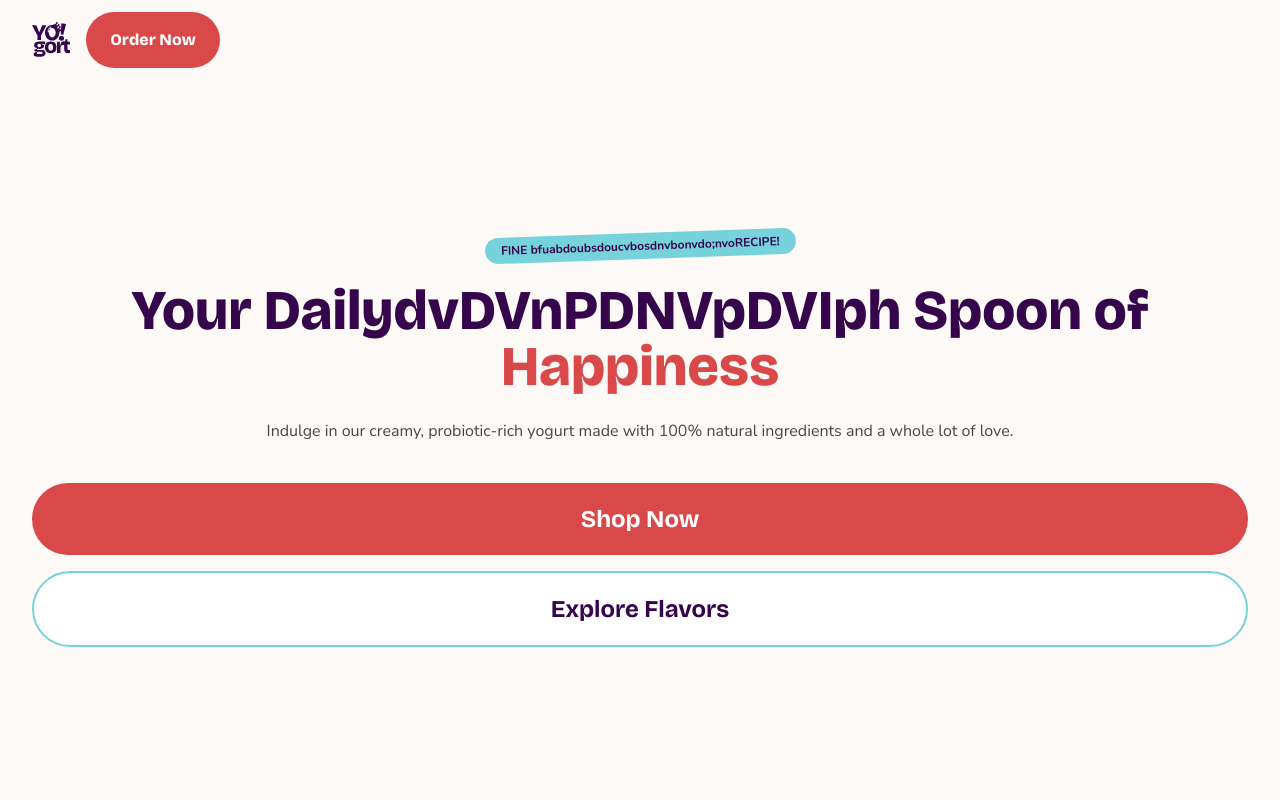
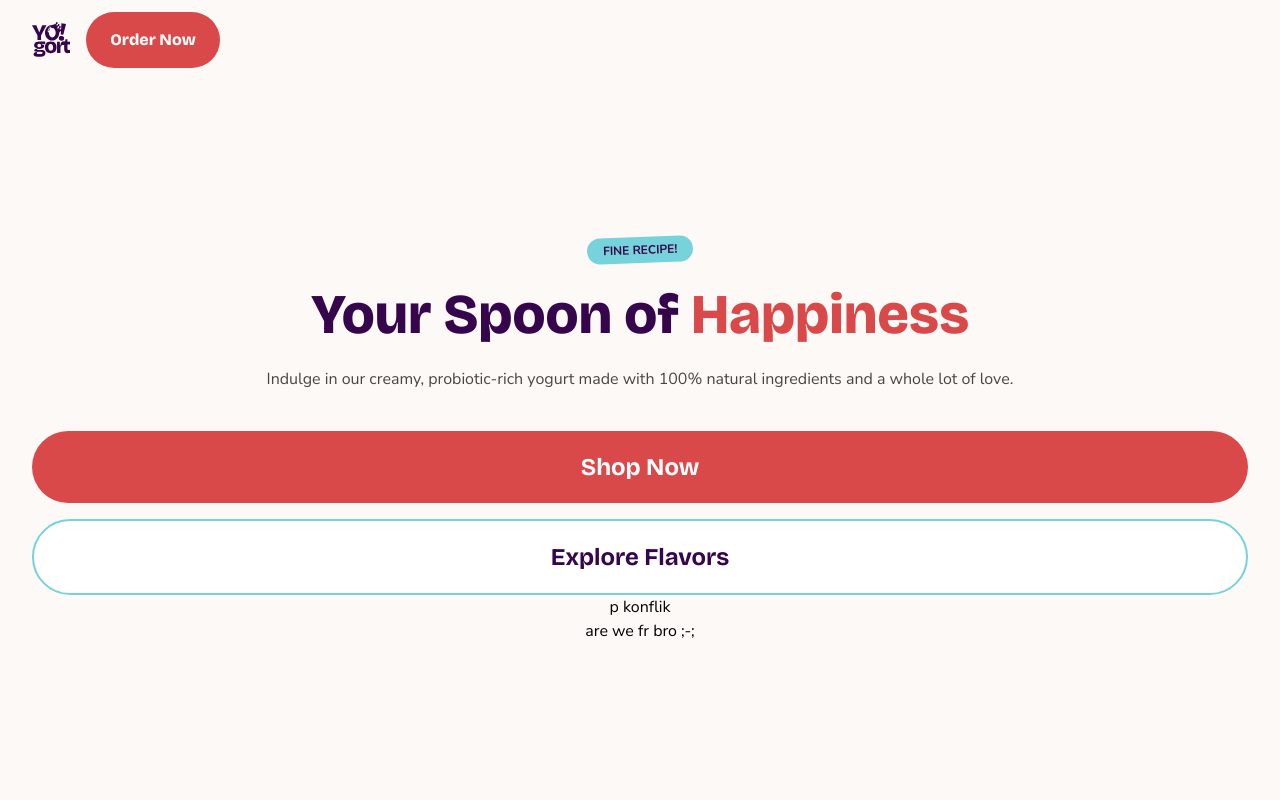
Before and after one commit to al4m-2068/yo-gort, a React (Vite) app: page / in a window 1280 px wide. Shown: the top 800 px of the page. Built offline with nearby package versions, Linux system fonts and the light colour scheme; the HTML template or start-up script is replaced by a standard one.

Commit message:
are we fr ;-;

```diff
--- a/src/Hero.jsx
+++ b/src/Hero.jsx
@@ -9,12 +9,14 @@ const Hero = () => {
 
         {/* Badge */}
         <div className="bg-aquo text-navo inline-block px-4 py-1 rounded-full text-[12px] font-bold -rotate-2 font-nuni mb-6">
-          FINE bfuabdoubsdoucvbosdnvbonvdo;nvoRECIPE!
+          FINE RECIPE!
         </div>
+
+
 
         {/* Title */}
         <h1 className="text-navo text-[56px] leading-none mb-6 font-extrabold font-brigro">
-          Your DailydvDVnPDNVpDVIph Spoon of <span className="text-redo">Happiness</span>
+          Your Spoon of <span className="text-redo">Happiness</span>
         </h1>
 
         {/* Description */}
@@ -32,6 +34,8 @@ const Hero = () => {
             Explore Flavors
           </button>
         </div>
+        <p>p konflik</p>
+        <p>are we fr bro ;-;</p>
       </section>
     </div>
   );
```
